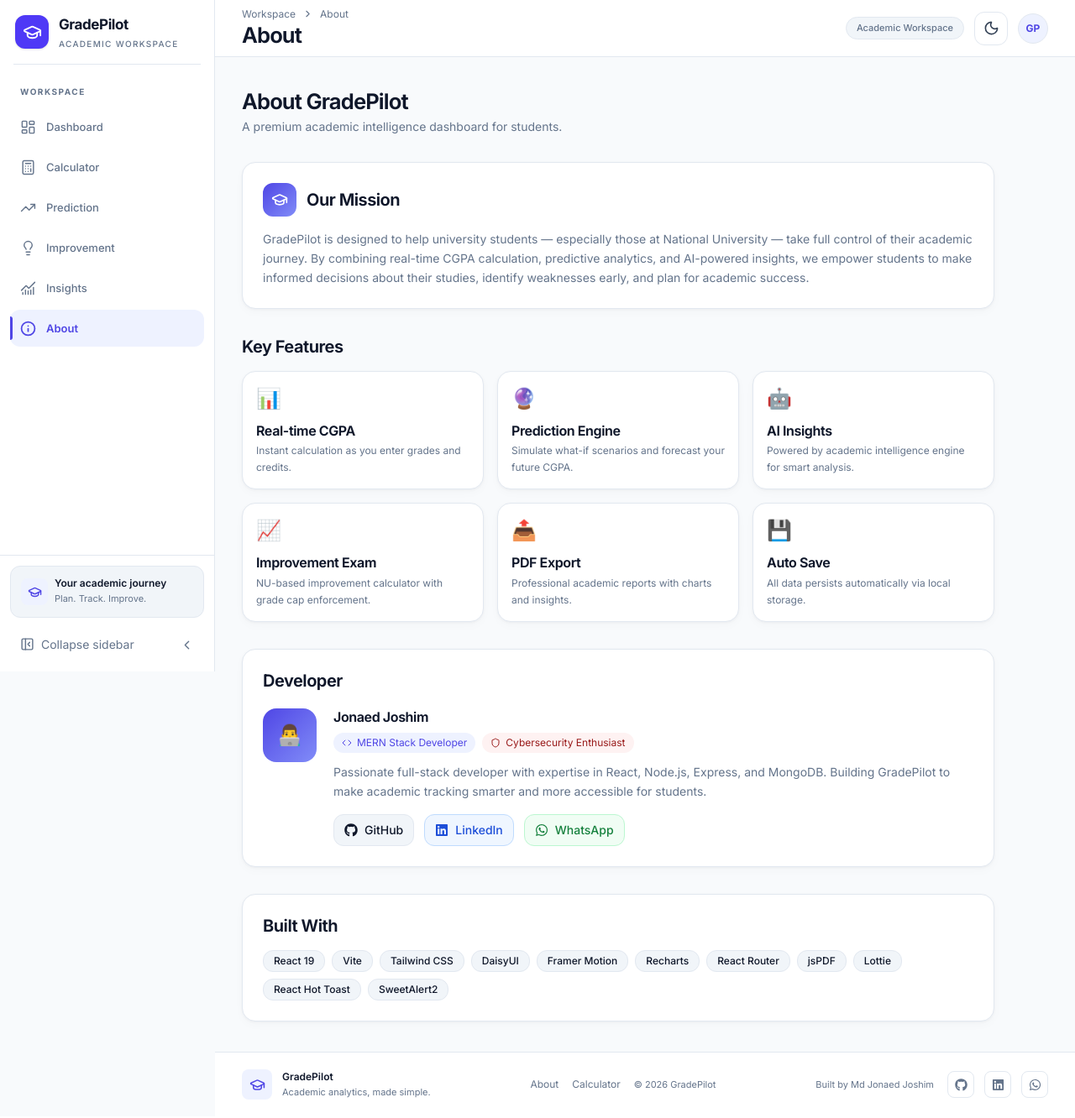
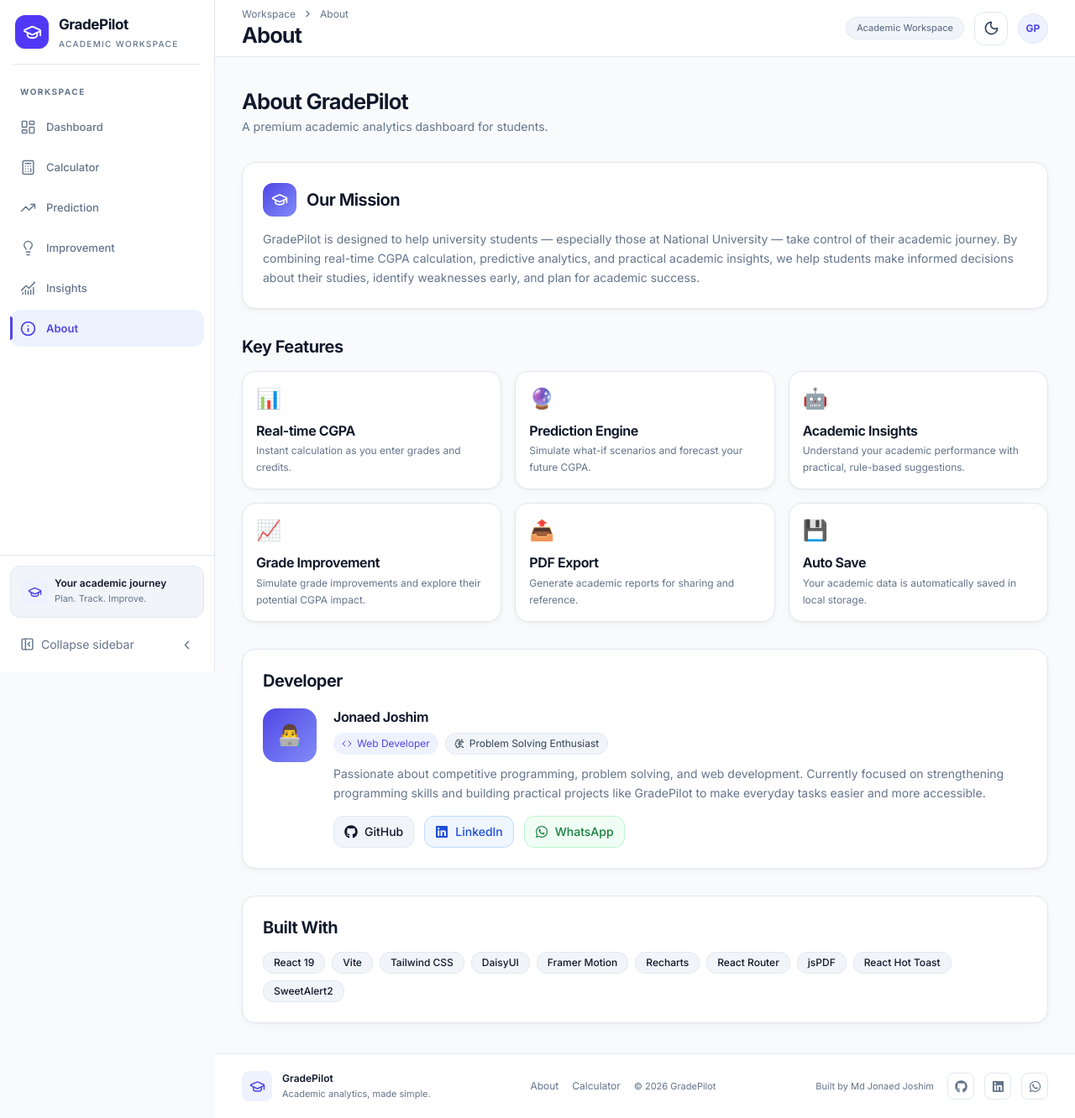
Before and after one commit to jonaedjoshim/GradePilot, a React (Vite) app: page /about in a window 1280 px wide. Shown: the whole page at 84% size. Built offline with nearby package versions, Linux system fonts and the light colour scheme.

Commit message:
feat: redesign about page

```diff
--- a/src/pages/AboutPage.jsx
+++ b/src/pages/AboutPage.jsx
@@ -1,62 +1,140 @@
-import { motion } from 'framer-motion';
-import { GraduationCap, Code, Shield } from 'lucide-react';
-import { FaGithub, FaLinkedin, FaWhatsapp } from 'react-icons/fa';
+import { motion } from "framer-motion";
+import { GraduationCap, Code, BrainCircuit } from "lucide-react";
+import { FaGithub, FaLinkedin, FaWhatsapp } from "react-icons/fa";
 
 const FEATURES = [
-  { icon: '📊', title: 'Real-time CGPA', desc: 'Instant calculation as you enter grades and credits.' },
-  { icon: '🔮', title: 'Prediction Engine', desc: 'Simulate what-if scenarios and forecast your future CGPA.' },
-  { icon: '🤖', title: 'AI Insights', desc: 'Powered by academic intelligence engine for smart analysis.' },
-  { icon: '📈', title: 'Improvement Exam', desc: 'NU-based improvement calculator with grade cap enforcement.' },
-  { icon: '📤', title: 'PDF Export', desc: 'Professional academic reports with charts and insights.' },
-  { icon: '💾', title: 'Auto Save', desc: 'All data persists automatically via local storage.' },
+  {
+    icon: "📊",
+    title: "Real-time CGPA",
+    desc: "Instant calculation as you enter grades and credits.",
+  },
+  {
+    icon: "🔮",
+    title: "Prediction Engine",
+    desc: "Simulate what-if scenarios and forecast your future CGPA.",
+  },
+  {
+    icon: "🤖",
+    title: "Academic Insights",
+    desc: "Understand your academic performance with practical, rule-based suggestions.",
+  },
+  {
+    icon: "📈",
+    title: "Grade Improvement",
+    desc: "Simulate grade improvements and explore their potential CGPA impact.",
+  },
+  {
+    icon: "📤",
+    title: "PDF Export",
+    desc: "Generate academic reports for sharing and reference.",
+  },
+  {
+    icon: "💾",
+    title: "Auto Save",
+    desc: "Your academic data is automatically saved in local storage.",
+  },
 ];
 
 export default function AboutPage() {
   return (
-    <div className="space-y-8 max-w-4xl">
-      <motion.div initial={{ opacity: 0, y: -16 }} animate={{ opacity: 1, y: 0 }}>
-        <h1 className="text-2xl font-bold" style={{ fontFamily: 'var(--font-display)', color: 'var(--gp-text)' }}>
+    <div className="min-w-0 space-y-5 sm:space-y-8">
+      <motion.div
+        initial={{ opacity: 0, y: -16 }}
+        animate={{ opacity: 1, y: 0 }}
+      >
+        <h1
+          className="text-2xl font-bold"
+          style={{
+            fontFamily: "var(--font-display)",
+            color: "var(--gp-text)",
+          }}
+        >
           About GradePilot
         </h1>
-        <p className="text-sm mt-1" style={{ color: 'var(--gp-text-muted)' }}>
-          A premium academic intelligence dashboard for students.
+
+        <p className="text-sm mt-1" style={{ color: "var(--gp-text-muted)" }}>
+          A premium academic analytics dashboard for students.
         </p>
       </motion.div>
 
-      {/* Mission */}
-      <motion.div initial={{ opacity: 0, y: 20 }} animate={{ opacity: 1, y: 0 }} transition={{ delay: 0.05 }}
-        className="gp-card p-6">
+      <motion.div
+        initial={{ opacity: 0, y: 20 }}
+        animate={{ opacity: 1, y: 0 }}
+        transition={{ delay: 0.05 }}
+        className="gp-card p-6"
+      >
         <div className="flex items-center gap-3 mb-4">
-          <div className="w-10 h-10 rounded-xl flex items-center justify-center"
-            style={{ background: 'linear-gradient(135deg, #4f46e5, #818cf8)', color: 'white' }}>
+          <div
+            className="w-10 h-10 rounded-xl flex items-center justify-center"
+            style={{
+              background: "linear-gradient(135deg, #4f46e5, #818cf8)",
+              color: "white",
+            }}
+          >
             <GraduationCap size={20} />
           </div>
-          <h2 className="font-bold text-lg" style={{ fontFamily: 'var(--font-display)', color: 'var(--gp-text)' }}>Our Mission</h2>
+
+          <h2
+            className="font-bold text-lg"
+            style={{
+              fontFamily: "var(--font-display)",
+              color: "var(--gp-text)",
+            }}
+          >
+            Our Mission
+          </h2>
         </div>
-        <p className="text-sm leading-relaxed" style={{ color: 'var(--gp-text-muted)' }}>
-          GradePilot is designed to help university students — especially those at National University — take full control of their academic journey.
-          By combining real-time CGPA calculation, predictive analytics, and AI-powered insights, we empower students to make
-          informed decisions about their studies, identify weaknesses early, and plan for academic success.
+
+        <p
+          className="text-sm leading-relaxed"
+          style={{ color: "var(--gp-text-muted)" }}
+        >
+          GradePilot is designed to help university students — especially those
+          at National University — take control of their academic journey. By
+          combining real-time CGPA calculation, predictive analytics, and
+          practical academic insights, we help students make informed decisions
+          about their studies, identify weaknesses early, and plan for academic
+          success.
         </p>
       </motion.div>
 
-      {/* Features */}
       <div>
-        <h2 className="font-bold text-base mb-4" style={{ color: 'var(--gp-text)' }}>Key Features</h2>
+        <h2
+          className="font-bold text-base mb-4"
+          style={{ color: "var(--gp-text)" }}
+        >
+          Key Features
+        </h2>
+
         <div className="grid grid-cols-1 sm:grid-cols-2 lg:grid-cols-3 gap-4">
           {FEATURES.map(({ icon, title, desc }, i) => (
-            <motion.div key={title}
-              initial={{ opacity: 0, y: 16 }} animate={{ opacity: 1, y: 0 }} transition={{ delay: i * 0.07 }}
-              className="gp-card p-4">
+            <motion.div
+              key={title}
+              initial={{ opacity: 0, y: 16 }}
+              animate={{ opacity: 1, y: 0 }}
+              transition={{ delay: i * 0.07 }}
+              className="gp-card p-4"
+            >
               <span className="text-2xl mb-3 block">{icon}</span>
-              <h3 className="font-semibold text-sm mb-1" style={{ color: 'var(--gp-text)' }}>{title}</h3>
-              <p className="text-xs leading-relaxed" style={{ color: 'var(--gp-text-muted)' }}>{desc}</p>
+
+              <h3
+                className="font-semibold text-sm mb-1"
+                style={{ color: "var(--gp-text)" }}
+              >
+                {title}
+              </h3>
+
+              <p
+                className="text-xs leading-relaxed"
+                style={{ color: "var(--gp-text-muted)" }}
+              >
+                {desc}
+              </p>
             </motion.div>
           ))}
         </div>
       </div>
 
-      {/* Developer */}
       <motion.div
         initial={{ opacity: 0, y: 20 }}
         animate={{ opacity: 1, y: 0 }}
@@ -65,131 +143,152 @@ export default function AboutPage() {
       >
         <h2
           className="font-bold text-base mb-5"
-    style={{ color: 'var(--gp-text)' }}
+          style={{ color: "var(--gp-text)" }}
         >
           Developer
         </h2>
 
-  {/* MAIN WRAPPER */}
         <div className="flex flex-col sm:flex-row gap-4 sm:gap-5">
-
-    {/* AVATAR */}
           <div
             className="w-14 h-14 sm:w-16 sm:h-16 rounded-2xl flex items-center justify-center text-xl sm:text-2xl shrink-0"
             style={{
-        background: 'linear-gradient(135deg, #4f46e5, #818cf8)',
+              background: "linear-gradient(135deg, #4f46e5, #818cf8)",
             }}
           >
             👨‍💻
           </div>
 
-    {/* CONTENT */}
-    <div className="flex-1">
-
-      {/* NAME */}
+          <div className="flex-1 min-w-0">
             <h3
               className="font-bold text-lg sm:text-xl"
               style={{
-          fontFamily: 'var(--font-display)',
-          color: 'var(--gp-text)',
+                fontFamily: "var(--font-display)",
+                color: "var(--gp-text)",
               }}
             >
               Jonaed Joshim
             </h3>
 
-      {/* TAGS */}
             <div className="flex flex-wrap gap-2 mt-2 mb-3">
-
               <div
                 className="flex items-center gap-1.5 text-xs px-2.5 py-1 rounded-full"
                 style={{
-            background: 'var(--gp-primary-bg)',
-            color: '#4f46e5',
+                  background: "var(--gp-primary-bg)",
+                  color: "var(--gp-primary)",
                 }}
               >
                 <Code size={12} />
-          MERN Stack Developer
+                Web Developer
               </div>
 
               <div
                 className="flex items-center gap-1.5 text-xs px-2.5 py-1 rounded-full"
                 style={{
-            background: '#fef2f2',
-            color: '#991b1b',
+                  background: "var(--gp-surface-2)",
+                  color: "var(--gp-text-secondary)",
+                  border: "1px solid var(--gp-border)",
                 }}
               >
-          <Shield size={12} />
-          Cybersecurity Enthusiast
+                <BrainCircuit size={12} />
+                Problem Solving Enthusiast
               </div>
             </div>
 
-      {/* DESCRIPTION */}
             <p
               className="text-sm leading-relaxed mb-4"
-        style={{ color: 'var(--gp-text-muted)' }}
+              style={{ color: "var(--gp-text-muted)" }}
             >
-        Passionate full-stack developer with expertise in React,
-        Node.js, Express, and MongoDB. Building GradePilot to make
-        academic tracking smarter and more accessible for students.
+              Passionate about competitive programming, problem solving, and web
+              development. Currently focused on strengthening programming skills
+              and building practical projects like GradePilot to make everyday
+              tasks easier and more accessible.
             </p>
 
-      {/* BUTTONS */}
             <div className="flex flex-col sm:flex-row gap-2 sm:gap-3">
-
               <a
                 href="https://github.com/jonaedjoshim"
                 target="_blank"
-          rel="noreferrer"
+                rel="noopener noreferrer"
                 className="flex items-center justify-center gap-2 px-3 py-2 rounded-xl text-sm font-medium transition hover:scale-[1.02]"
                 style={{
-            background: 'var(--gp-surface-2)',
-            color: 'var(--gp-text)',
-            border: '1px solid var(--gp-border)',
+                  background: "var(--gp-surface-2)",
+                  color: "var(--gp-text)",
+                  border: "1px solid var(--gp-border)",
                 }}
               >
-          <FaGithub size={16} /> GitHub
+                <FaGithub size={16} />
+                GitHub
               </a>
 
               <a
                 href="https://www.linkedin.com/in/jonaed-joshim"
                 target="_blank"
-          rel="noreferrer"
+                rel="noopener noreferrer"
                 className="flex items-center justify-center gap-2 px-3 py-2 rounded-xl text-sm font-medium transition hover:scale-[1.02]"
                 style={{
-            background: '#eff6ff',
-            color: '#1d4ed8',
-            border: '1px solid #bfdbfe',
+                  background: "#eff6ff",
+                  color: "#1d4ed8",
+                  border: "1px solid #bfdbfe",
                 }}
               >
-          <FaLinkedin size={16} /> LinkedIn
+                <FaLinkedin size={16} />
+                LinkedIn
               </a>
 
               <a
                 href="https://wa.me/8801316323104"
                 target="_blank"
-          rel="noreferrer"
+                rel="noopener noreferrer"
                 className="flex items-center justify-center gap-2 px-3 py-2 rounded-xl text-sm font-medium transition hover:scale-[1.02]"
                 style={{
-            background: '#f0fdf4',
-            color: '#15803d',
-            border: '1px solid #bbf7d0',
+                  background: "#f0fdf4",
+                  color: "#15803d",
+                  border: "1px solid #bbf7d0",
                 }}
               >
-          <FaWhatsapp size={16} /> WhatsApp
+                <FaWhatsapp size={16} />
+                WhatsApp
               </a>
-
             </div>
           </div>
         </div>
       </motion.div>
 
-      {/* Tech Stack */}
-      <motion.div initial={{ opacity: 0 }} animate={{ opacity: 1 }} transition={{ delay: 0.4 }} className="gp-card p-6">
-        <h2 className="font-bold text-base mb-4" style={{ color: 'var(--gp-text)' }}>Built With</h2>
+      <motion.div
+        initial={{ opacity: 0 }}
+        animate={{ opacity: 1 }}
+        transition={{ delay: 0.4 }}
+        className="gp-card p-6"
+      >
+        <h2
+          className="font-bold text-base mb-4"
+          style={{ color: "var(--gp-text)" }}
+        >
+          Built With
+        </h2>
+
         <div className="flex flex-wrap gap-2">
-          {['React 19', 'Vite', 'Tailwind CSS', 'DaisyUI', 'Framer Motion', 'Recharts', 'React Router', 'jsPDF', 'Lottie', 'React Hot Toast', 'SweetAlert2'].map(tech => (
-            <span key={tech} className="px-3 py-1 rounded-xl text-xs font-medium"
-              style={{ background: 'var(--gp-surface-2)', color: 'var(--gp-text)', border: '1px solid var(--gp-border)' }}>
+          {[
+            "React 19",
+            "Vite",
+            "Tailwind CSS",
+            "DaisyUI",
+            "Framer Motion",
+            "Recharts",
+            "React Router",
+            "jsPDF",
+            "React Hot Toast",
+            "SweetAlert2",
+          ].map((tech) => (
+            <span
+              key={tech}
+              className="px-3 py-1 rounded-xl text-xs font-medium"
+              style={{
+                background: "var(--gp-surface-2)",
+                color: "var(--gp-text)",
+                border: "1px solid var(--gp-border)",
+              }}
+            >
               {tech}
             </span>
           ))}
```
Lines whose indentation alone changed are shown as unchanged.
